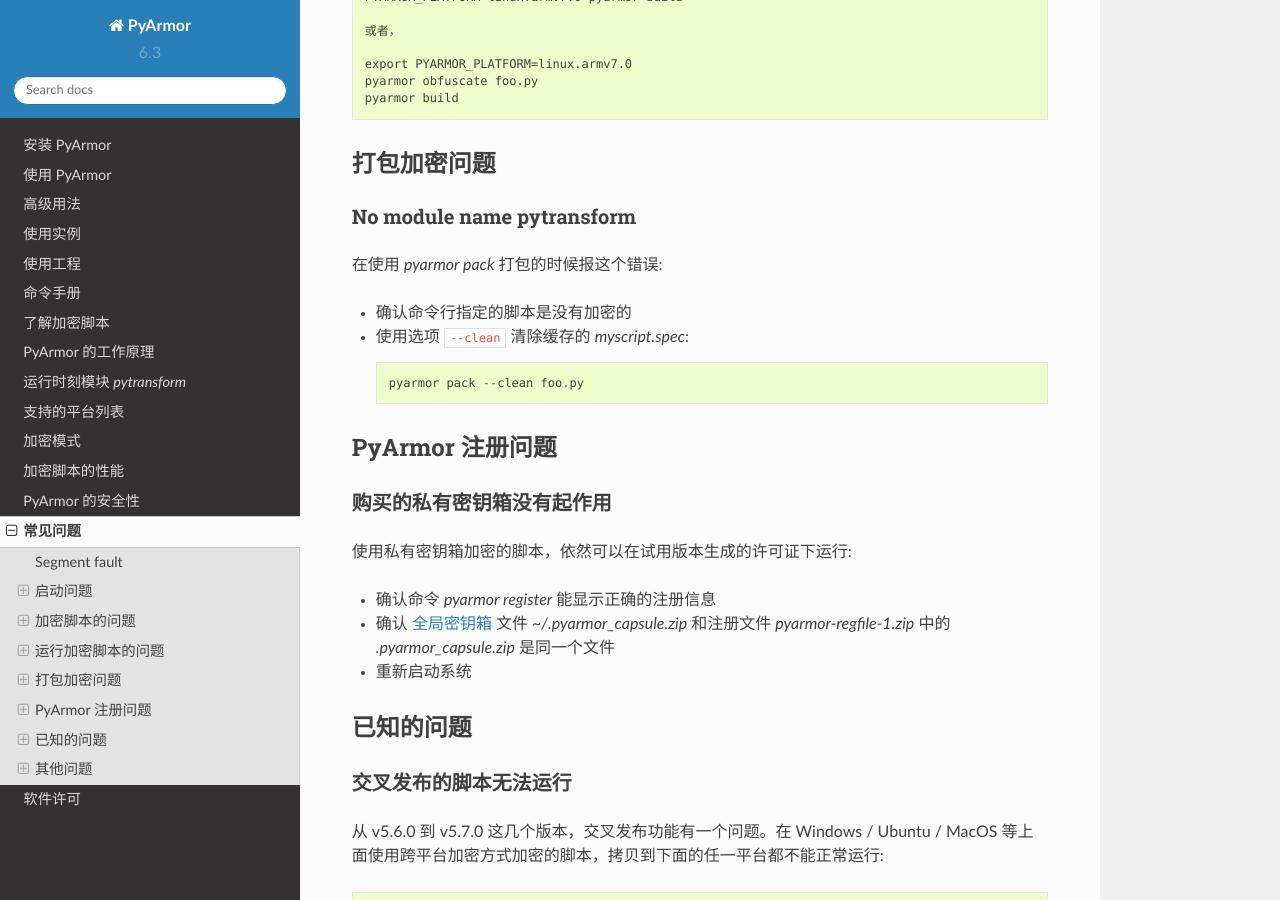
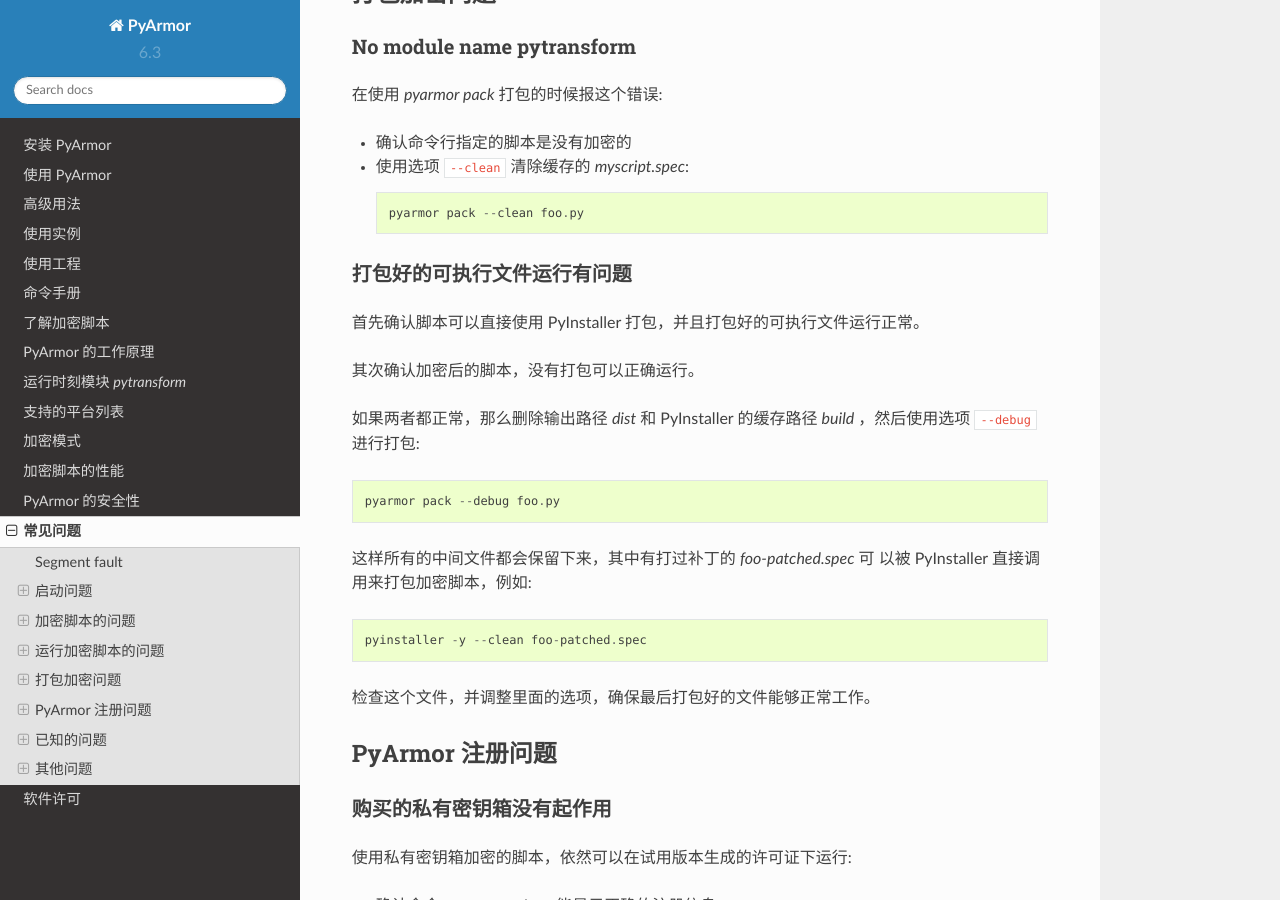
Before and after one commit to dashingsoft/pyarmor-docs-zh, a Sphinx documentation site: the page built from docs/questions.rst, in a window 1280 px wide and 900 px high, scrolled down 6988 px. Built offline with Sphinx 7.4.7 and the Read the Docs theme 2.0.0, drawn with Linux system fonts in a browser that asks for light colours; some of the changed text lies outside the part shown.

Commit message:
Add pack question

```diff
--- a/docs/questions.rst
+++ b/docs/questions.rst
@@ -336,6 +328,24 @@
 
     pyarmor pack --clean foo.py
 
+打包好的可执行文件运行有问题
+~~~~~~~~~~~~~~~~~~~~~~~~~~~~
+
+首先确认脚本可以直接使用 PyInstaller 打包，并且打包好的可执行文件运行正常。
+
+其次确认加密后的脚本，没有打包可以正确运行。
+
+如果两者都正常，那么删除输出路径 `dist` 和 PyInstaller 的缓存路径
+`build` ，然后使用选项 ``--debug`` 进行打包::
+
+    pyarmor pack --debug foo.py
+
+这样所有的中间文件都会保留下来，其中有打过补丁的 `foo-patched.spec` 可
+以被 PyInstaller 直接调用来打包加密脚本，例如::
+
+    pyinstaller -y --clean foo-patched.spec
+
+检查这个文件，并调整里面的选项，确保最后打包好的文件能够正常工作。
 
 PyArmor 注册问题
 ----------------
```
Also changed, not shown: other parts of docs/questions.rst (+0 -8 lines).
